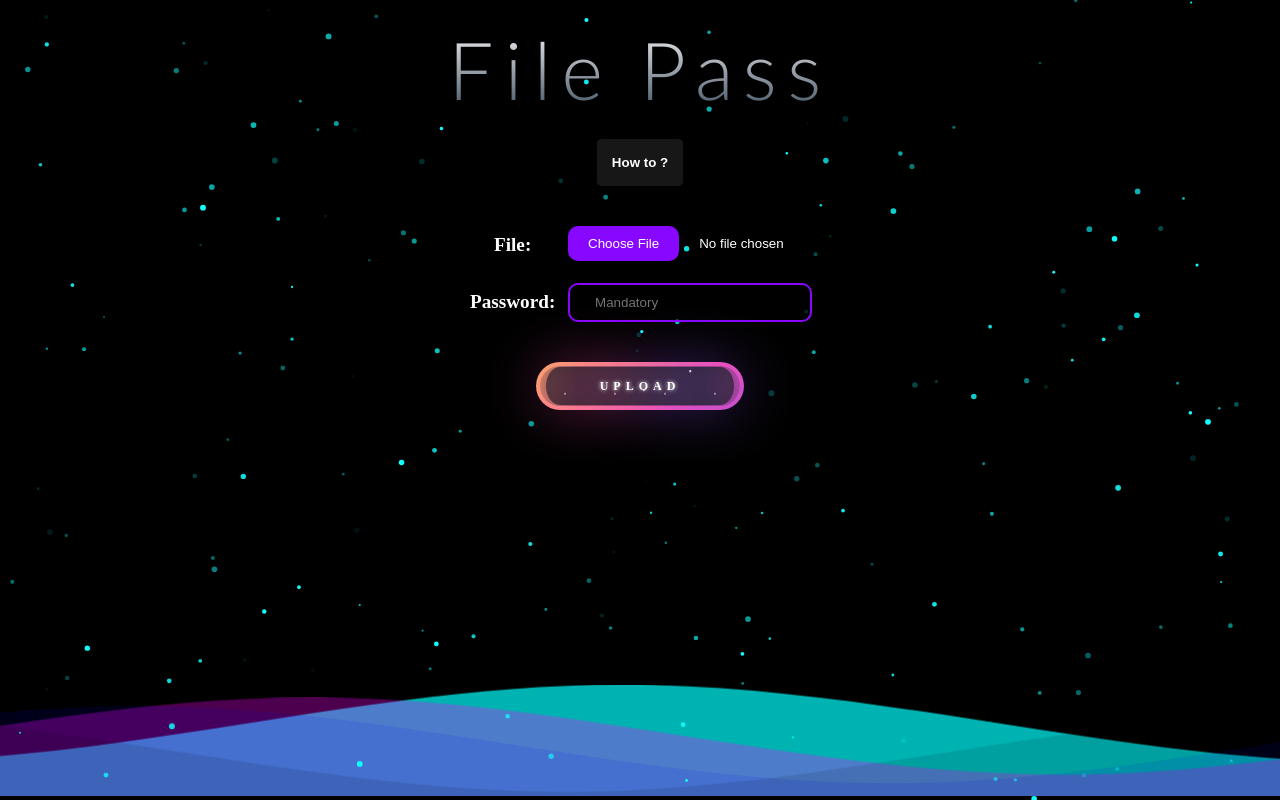
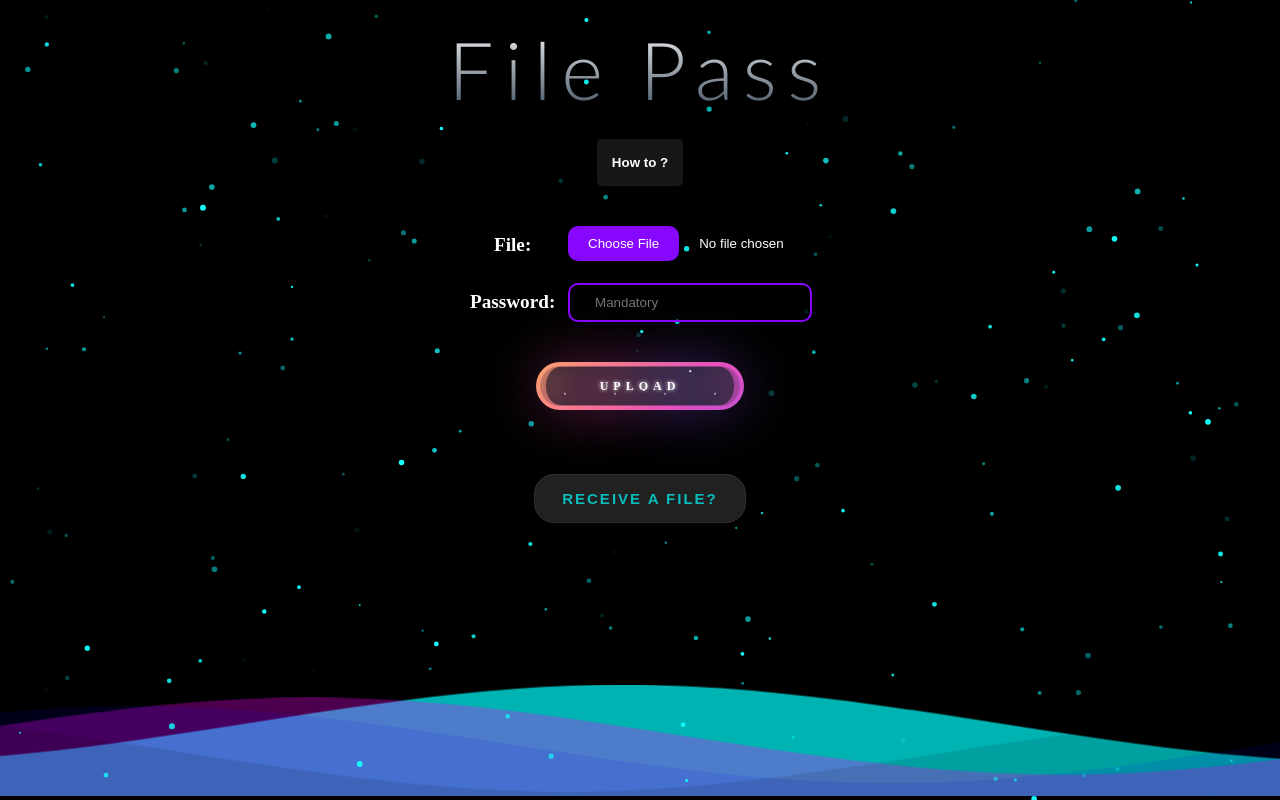
Before and after one commit to Maanikya/FilePass-React, a React (Create React App) app: page / in a window 1280 px wide. Built offline with nearby package versions, Linux system fonts and the light colour scheme; no server answers.

Commit message:
Added Receive Button

```diff
--- a/src/components/Footer.js
+++ b/src/components/Footer.js
@@ -23,7 +23,7 @@ export default function Footer() {
                         href="#gentle-wave"
                         x="48"
                         y="0"
-                        fill="rgba(0,255,255,0.7"
+                        fill="rgba(0,255,255,0.7)"
                     />
                     <use
                         href="#gentle-wave"
--- a/src/css/Header.css
+++ b/src/css/Header.css
@@ -23,7 +23,6 @@ h1::before {
     bottom: 0;
     left: 0;
     inset: 0 0 0 0;
-    background: hsl(280, 100%, 65%);
     z-index: -1;
     transition: transform 0.3s ease;
 }
--- a/src/css/Landing.css
+++ b/src/css/Landing.css
@@ -9,7 +9,7 @@ input {
     }
 }
 
-.how-to-link{
+.how-to-link {
     z-index: 1;
     text-decoration: none;
 }
@@ -304,3 +304,178 @@ strong {
         box-shadow: 0 0 0 0 rgba(0, 0, 0, 0);
     }
 }
+
+.receive-btn {
+    position: relative;
+    margin-top: 4rem;
+    padding: 1em 1.8em;
+    outline: none;
+    border: 1px solid #303030;
+    background: #212121;
+    color: rgba(0,255,255,0.7);
+    text-transform: uppercase;
+    letter-spacing: 2px;
+    font-size: 15px;
+    overflow: hidden;
+    transition: 0.2s;
+    border-radius: 20px;
+    cursor: pointer;
+    font-weight: bold;
+}
+
+.receive-btn:hover {
+    box-shadow: 0 0 10px #ae00ff, 0 0 25px #001eff, 0 0 50px #ae00ff;
+    transition-delay: 0.6s;
+}
+
+.receive-btn span {
+    position: absolute;
+}
+
+.receive-btn span:nth-child(1) {
+    top: 0;
+    left: -100%;
+    width: 100%;
+    height: 2px;
+    background: linear-gradient(90deg, transparent, #ae00ff);
+}
+
+.receive-btn:hover span:nth-child(1) {
+    left: 100%;
+    transition: 0.7s;
+}
+
+.receive-btn span:nth-child(3) {
+    bottom: 0;
+    right: -100%;
+    width: 100%;
+    height: 2px;
+    background: linear-gradient(90deg, transparent, #001eff);
+}
+
+.receive-btn:hover span:nth-child(3) {
+    right: 100%;
+    transition: 0.7s;
+    transition-delay: 0.35s;
+}
+
+.receive-btn span:nth-child(2) {
+    top: -100%;
+    right: 0;
+    width: 2px;
+    height: 100%;
+    background: linear-gradient(180deg, transparent, #ae00ff);
+}
+
+.receive-btn:hover span:nth-child(2) {
+    top: 100%;
+    transition: 0.7s;
+    transition-delay: 0.17s;
+}
+
+.receive-btn span:nth-child(4) {
+    bottom: -100%;
+    left: 0;
+    width: 2px;
+    height: 100%;
+    background: linear-gradient(360deg, transparent, #001eff);
+}
+
+.receive-btn:hover span:nth-child(4) {
+    bottom: 100%;
+    transition: 0.7s;
+    transition-delay: 0.52s;
+}
+
+.receive-btn:active {
+    background: #ae00af;
+    background: linear-gradient(to top right, #ae00af, #001eff);
+    color: #bfbfbf;
+    box-shadow: 0 0 8px #ae00ff, 0 0 8px #001eff, 0 0 8px #ae00ff;
+    transition: 0.1s;
+}
+
+.receive-btn:active
+    span:nth-child(1)
+    span:nth-child(2)
+    span:nth-child(2)
+    span:nth-child(2) {
+    transition: none;
+    transition-delay: none;
+}
+
+span {
+    position: absolute;
+}
+
+.receive-btn span:nth-child(1) {
+    top: 0;
+    left: -100%;
+    width: 100%;
+    height: 2px;
+    background: linear-gradient(90deg, transparent, #ae00ff);
+}
+
+.receive-btn:hover span:nth-child(1) {
+    left: 100%;
+    transition: 0.7s;
+}
+
+.receive-btn span:nth-child(3) {
+    bottom: 0;
+    right: -100%;
+    width: 100%;
+    height: 2px;
+    background: linear-gradient(90deg, transparent, #001eff);
+}
+
+.receive-btn:hover span:nth-child(3) {
+    right: 100%;
+    transition: 0.7s;
+    transition-delay: 0.35s;
+}
+
+.receive-btn span:nth-child(2) {
+    top: -100%;
+    right: 0;
+    width: 2px;
+    height: 100%;
+    background: linear-gradient(180deg, transparent, #ae00ff);
+}
+
+.receive-btn:hover span:nth-child(2) {
+    top: 100%;
+    transition: 0.7s;
+    transition-delay: 0.17s;
+}
+
+.receive-btn span:nth-child(4) {
+    bottom: -100%;
+    left: 0;
+    width: 2px;
+    height: 100%;
+    background: linear-gradient(360deg, transparent, #001eff);
+}
+
+.receive-btn:hover span:nth-child(4) {
+    bottom: 100%;
+    transition: 0.7s;
+    transition-delay: 0.52s;
+}
+
+.receive-btn:active {
+    background: #ae00af;
+    background: linear-gradient(to top right, #ae00af, #001eff);
+    color: #bfbfbf;
+    box-shadow: 0 0 8px #ae00ff, 0 0 8px #001eff, 0 0 8px #ae00ff;
+    transition: 0.1s;
+}
+
+.receive-btn:active
+    span:nth-child(1)
+    span:nth-child(2)
+    span:nth-child(2)
+    span:nth-child(2) {
+    transition: none;
+    transition-delay: none;
+}
--- a/src/views/Landing.jsx
+++ b/src/views/Landing.jsx
@@ -16,11 +16,23 @@ export default function Landing() {
     const [file, setFile] = useState(null);
     const [password, setPassword] = useState("");
     const [uploadProgress, setUploadProgress] = useState(null);
+    const [receive, setReceive] = useState(true);
 
     useEffect(() => {
-        if (uploadProgress < 100) {
+        // Show receive button if there is no upload progress
+        if (uploadProgress == null) {
+            setReceive(true);
+        }
+
+        // Hide receive button when showing upload progress
+        else if (0 <= uploadProgress && uploadProgress < 100) {
+            setReceive(false);
             setUploadProgress(uploadProgress);
-        } else if (uploadProgress >= 100) {
+        }
+
+        // On complete upload, set success toast and still hide receive button
+        else if (uploadProgress >= 100) {
+            setReceive(false)
             successToast();
         }
     }, [uploadProgress]);
@@ -28,6 +40,7 @@ export default function Landing() {
     // Successful File Upload Toast
     const successToast = () => {
         const refreshPage = setTimeout(() => {
+            // Refresh the page after 5 seconds
             window.location.reload();
         }, 5000);
 
@@ -36,7 +49,7 @@ export default function Landing() {
             autoClose: 5000,
             hideProgressBar: false,
             closeOnClick: { refreshPage },
-            pauseOnHover: true,
+            pauseOnHover: false,
             draggable: true,
             progress: undefined,
             theme: "dark",
@@ -52,7 +65,7 @@ export default function Landing() {
         }
     };
 
-    // Object Password search from Firebase Realtime Database
+    // Query Password from Firebase Realtime Database
     const checkPassword = async (password) => {
         const db = getDatabase();
         const fileRef = dbRef(db, `files/`);
@@ -192,6 +205,14 @@ export default function Landing() {
                         </div>
                     </button>
                 </form>
+                {receive && (
+                    <button class="receive-btn">
+                        <span></span>
+                        <span></span>
+                        <span></span>
+                        <span></span> Receive a File?
+                    </button>
+                )}
                 {uploadProgress && (
                     <div
                         style={{
```
